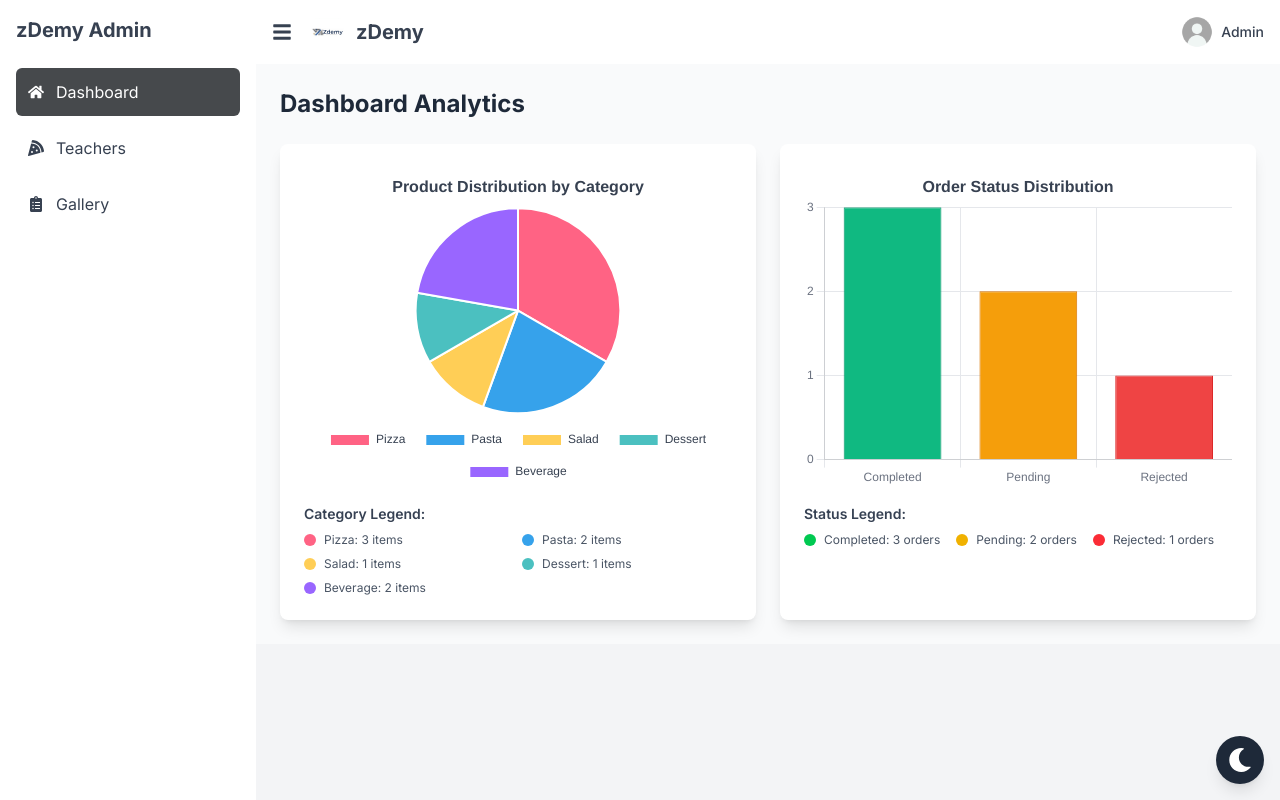
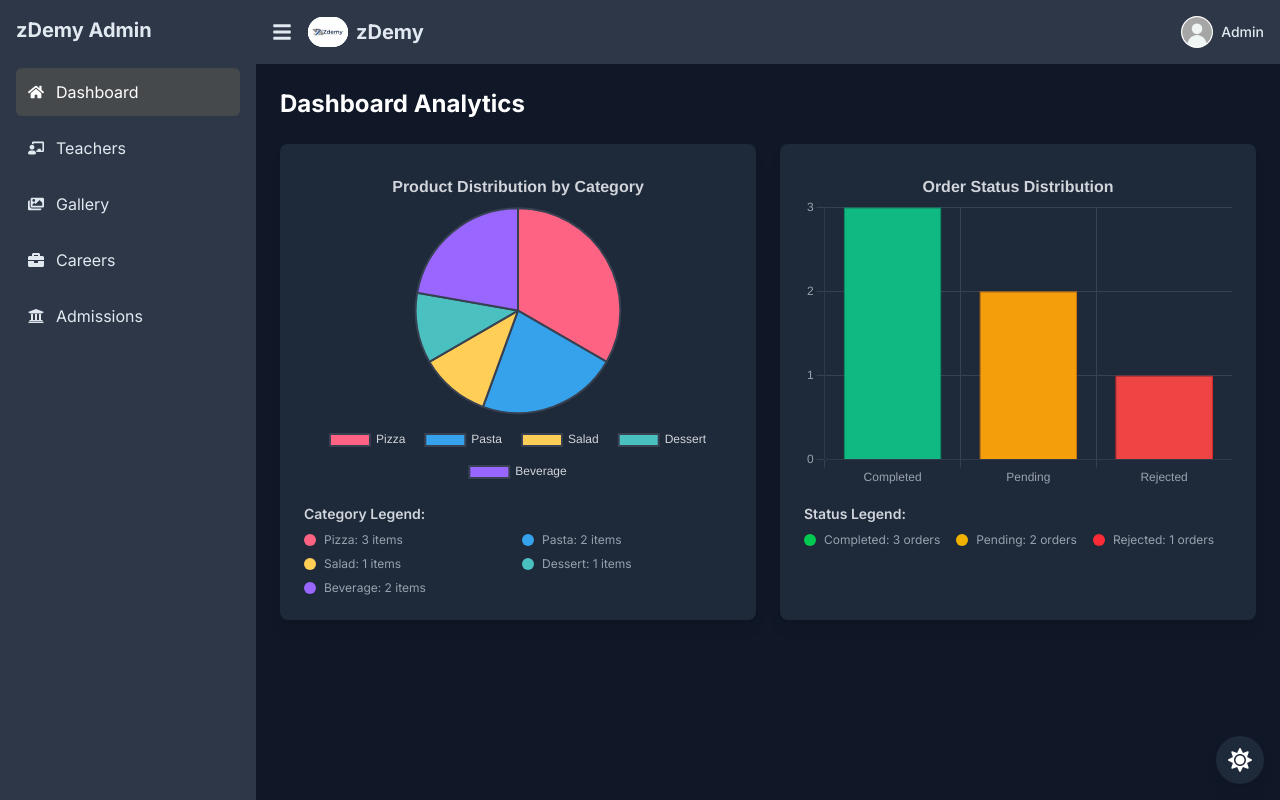
Before and after one commit to hayyantahirr/admin-zdemy, a Next.js app: page / in a window 1280 px wide. Built offline with nearby package versions, Linux system fonts and the light colour scheme.

Commit message:
Admin panels UI editted

```diff
--- a/components/AdminAddMenu.jsx
+++ b/components/AdminAddMenu.jsx
@@ -2,7 +2,6 @@
 
 import React, { useState, useRef, useEffect } from "react";
 import axios from "axios";
-
 
 // Modal component for adding new menu items
 const AdminAddMenu = ({ isOpen, onClose }) => {
@@ -100,7 +99,7 @@ const AdminAddMenu = ({ isOpen, onClose }) => {
       }
 
       // Simulate adding product (no actual API call)
-      await new Promise(resolve => setTimeout(resolve, 1500));
+      await new Promise((resolve) => setTimeout(resolve, 1500));
 
       // Show success notification
       setNotification({
--- a/components/AdminCards.jsx
+++ b/components/AdminCards.jsx
@@ -19,7 +19,7 @@ const AdminCards = () => {
       item_price: 12.99,
       item_category: "Pizza",
       item_desc: "Classic pizza with tomato sauce, mozzarella, and fresh basil",
-      item_pic: "/api/placeholder/300/200"
+      item_pic: "/api/placeholder/300/200",
     },
     {
       id: 2,
@@ -27,7 +27,7 @@ const AdminCards = () => {
       item_price: 14.99,
       item_category: "Pizza",
       item_desc: "Pizza with pepperoni, tomato sauce, and mozzarella cheese",
-      item_pic: "/api/placeholder/300/200"
+      item_pic: "/api/placeholder/300/200",
     },
     {
       id: 3,
@@ -35,7 +35,7 @@ const AdminCards = () => {
       item_price: 8.99,
       item_category: "Salad",
       item_desc: "Fresh romaine lettuce with Caesar dressing and croutons",
-      item_pic: "/api/placeholder/300/200"
+      item_pic: "/api/placeholder/300/200",
     },
     {
       id: 4,
@@ -43,8 +43,8 @@ const AdminCards = () => {
       item_price: 16.99,
       item_category: "Pasta",
       item_desc: "Creamy pasta with bacon, eggs, and parmesan cheese",
-      item_pic: "/api/placeholder/300/200"
-    }
+      item_pic: "/api/placeholder/300/200",
+    },
   ];
 
   useEffect(() => {
--- a/components/AdminDash.jsx
+++ b/components/AdminDash.jsx
@@ -4,8 +4,8 @@ import React, { useState, useEffect } from "react";
 import { useTheme } from "./ThemeContext";
 import AdminSidebar from "./AdminSidebar";
 import AdminNav from "./AdminNav";
-import AdminOrderList from "./AdminOrderList";
-import AdminMenuItems from "./AdminMenuItems";
+import AdminOrderList from "./AdminGallery";
+import AdminMenuItems from "./AdminTeachers";
 import {
   Chart as ChartJS,
   CategoryScale,
--- a/components/AdminSidebar.jsx
+++ b/components/AdminSidebar.jsx
@@ -1,14 +1,27 @@
 "use client";
 
 import React, { useState, useEffect, useRef } from "react";
-import { FaHome, FaPizzaSlice, FaClipboardList, FaSignOutAlt, FaSearch, FaTimes } from "react-icons/fa";
+import {
+  FaHome,
+  FaPizzaSlice,
+  FaClipboardList,
+  FaSignOutAlt,
+  FaSearch,
+  FaTimes,
+  FaChalkboardTeacher,
+  FaImages,
+  FaBriefcase,
+  FaUniversity,
+} from "react-icons/fa";
 import { useRouter } from "next/navigation";
 
-const AdminSidebar = ({ showSidebar, setShowSidebar, setActiveComponent, activeComponent }) => {
-  const router = useRouter();
-  const [searchTerm, setSearchTerm] = useState("");
+const AdminSidebar = ({
+  showSidebar,
+  setShowSidebar,
+  setActiveComponent,
+  activeComponent,
+}) => {
   const sidebarRef = useRef(null);
-
 
   // Handle click outside to close sidebar on mobile
   useEffect(() => {
@@ -39,35 +52,46 @@ const AdminSidebar = ({ showSidebar, setShowSidebar, setActiveComponent, activeC
       className={`w-64 h-screen fixed md:relative transition-all duration-300 z-20 ${
         showSidebar ? "left-0" : "-left-64 md:left-0"
       }`}
-      style={{ backgroundColor: 'var(--sidebar-bg)' }}
+      style={{ backgroundColor: "var(--sidebar-bg)" }}
     >
       <div className="p-4">
         <div className="flex justify-between items-center mb-6">
-          <h2 className="text-xl font-bold" style={{ color: 'var(--sidebar-text)' }}>zDemy Admin</h2>
+          <h2
+            className="text-xl font-bold"
+            style={{ color: "var(--sidebar-text)" }}
+          >
+            zDemy Admin
+          </h2>
           {/* Close button - visible only on mobile */}
           <button
             className="md:hidden hover:opacity-80"
             onClick={() => setShowSidebar(false)}
             aria-label="Close Sidebar"
-            style={{ color: 'var(--sidebar-text)' }}
+            style={{ color: "var(--sidebar-text)" }}
           >
             <FaTimes size={20} />
           </button>
         </div>
 
-
-
         <nav>
           <ul className="space-y-2">
             <li>
               <button
-                onClick={() => setActiveComponent('dashboard')}
+                onClick={() => setActiveComponent("dashboard")}
                 className={`w-full flex items-center p-3 rounded-md transition-colors cursor-pointer ${
-                  activeComponent === 'dashboard' ? '' : 'hover:bg-white hover:bg-opacity-10'
+                  activeComponent === "dashboard"
+                    ? ""
+                    : "hover:bg-white hover:bg-opacity-10"
                 }`}
                 style={{
-                  backgroundColor: activeComponent === 'dashboard' ? 'var(--accent)' : 'transparent',
-                  color: activeComponent === 'dashboard' ? 'white' : 'var(--sidebar-text)',
+                  backgroundColor:
+                    activeComponent === "dashboard"
+                      ? "var(--accent)"
+                      : "transparent",
+                  color:
+                    activeComponent === "dashboard"
+                      ? "white"
+                      : "var(--sidebar-text)",
                 }}
               >
                 <FaHome className="mr-3" />
@@ -76,35 +100,99 @@ const AdminSidebar = ({ showSidebar, setShowSidebar, setActiveComponent, activeC
             </li>
             <li>
               <button
-                onClick={() => setActiveComponent('menu')}
+                onClick={() => setActiveComponent("menu")}
                 className={`w-full flex items-center p-3 rounded-md transition-colors cursor-pointer ${
-                  activeComponent === 'menu' ? '' : 'hover:bg-white hover:bg-opacity-10'
+                  activeComponent === "menu"
+                    ? ""
+                    : "hover:bg-white hover:bg-opacity-10"
                 }`}
                 style={{
-                  backgroundColor: activeComponent === 'menu' ? 'var(--accent)' : 'transparent',
-                  color: activeComponent === 'menu' ? 'white' : 'var(--sidebar-text)',
+                  backgroundColor:
+                    activeComponent === "menu"
+                      ? "var(--accent)"
+                      : "transparent",
+                  color:
+                    activeComponent === "menu"
+                      ? "white"
+                      : "var(--sidebar-text)",
                 }}
               >
-                <FaPizzaSlice className="mr-3" />
+                <FaChalkboardTeacher className="mr-3" />
                 <span>Teachers</span>
               </button>
             </li>
             <li>
               <button
-                onClick={() => setActiveComponent('orders')}
+                onClick={() => setActiveComponent("orders")}
                 className={`w-full flex items-center p-3 rounded-md transition-colors cursor-pointer ${
-                  activeComponent === 'orders' ? '' : 'hover:bg-white hover:bg-opacity-10'
+                  activeComponent === "orders"
+                    ? ""
+                    : "hover:bg-white hover:bg-opacity-10"
                 }`}
                 style={{
-                  backgroundColor: activeComponent === 'orders' ? 'var(--accent)' : 'transparent',
-                  color: activeComponent === 'orders' ? 'white' : 'var(--sidebar-text)',
+                  backgroundColor:
+                    activeComponent === "orders"
+                      ? "var(--accent)"
+                      : "transparent",
+                  color:
+                    activeComponent === "orders"
+                      ? "white"
+                      : "var(--sidebar-text)",
                 }}
               >
-                <FaClipboardList className="mr-3" />
+                <FaImages className="mr-3" />
+
                 <span>Gallery</span>
               </button>
             </li>
+            <li>
+              <button
+                onClick={() => setActiveComponent("orders")}
+                className={`w-full flex items-center p-3 rounded-md transition-colors cursor-pointer ${
+                  activeComponent === "orders"
+                    ? ""
+                    : "hover:bg-white hover:bg-opacity-10"
+                }`}
+                style={{
+                  backgroundColor:
+                    activeComponent === "orders"
+                      ? "var(--accent)"
+                      : "transparent",
+                  color:
+                    activeComponent === "orders"
+                      ? "white"
+                      : "var(--sidebar-text)",
+                }}
+              >
+                <FaBriefcase className="mr-3" />
 
+                <span>Careers </span>
+              </button>
+            </li>
+            <li>
+              <button
+                onClick={() => setActiveComponent("orders")}
+                className={`w-full flex items-center p-3 rounded-md transition-colors cursor-pointer ${
+                  activeComponent === "orders"
+                    ? ""
+                    : "hover:bg-white hover:bg-opacity-10"
+                }`}
+                style={{
+                  backgroundColor:
+                    activeComponent === "orders"
+                      ? "var(--accent)"
+                      : "transparent",
+                  color:
+                    activeComponent === "orders"
+                      ? "white"
+                      : "var(--sidebar-text)",
+                }}
+              >
+                <FaUniversity className="mr-3" />
+
+                <span>Admissions</span>
+              </button>
+            </li>
           </ul>
         </nav>
       </div>
--- a/components/AdminMenuItems.jsx
+++ b/components/AdminTeachers.jsx
@@ -4,7 +4,7 @@ import React, { useState } from "react";
 import AdminAddMenu from "./AdminAddMenu";
 import AdminCards from "./AdminCards";
 
-const AdminMenuItems = () => {
+const AdminTeachers = () => {
   // State to control modal visibility
   const [showModal, setShowModal] = useState(false);
 
@@ -15,13 +15,13 @@ const AdminMenuItems = () => {
           className="text-2xl font-bold "
           style={{ color: "var(--foreground)" }}
         >
-          Menu Items
+          Teachers
         </h2>
         <button
           className="bg-[var(--accent)] text-white px-4 py-2 rounded-md cursor-pointer hover:opacity-90"
           onClick={() => setShowModal(true)}
         >
-          Add Item
+          Add Teacher
         </button>
       </div>
 
@@ -29,16 +29,13 @@ const AdminMenuItems = () => {
         className="rounded-lg shadow p-4"
         style={{ backgroundColor: "var(--card-bg)", color: "var(--card-text)" }}
       >
-        <AdminCards/>
+        <AdminCards />
       </div>
 
       {/* Modal component for adding new menu items */}
-      <AdminAddMenu
-        isOpen={showModal}
-        onClose={() => setShowModal(false)}
-      />
+      <AdminAddMenu isOpen={showModal} onClose={() => setShowModal(false)} />
     </div>
   );
 };
 
-export default AdminMenuItems;
+export default AdminTeachers;
--- a/components/ThemeContext.js
+++ b/components/ThemeContext.js
@@ -1,6 +1,6 @@
 "use client";
 
-import React, { createContext, useState, useContext } from 'react';
+import React, { createContext, useState, useContext } from "react";
 
 // Create a context for theme management
 const ThemeContext = createContext();
@@ -8,11 +8,11 @@ const ThemeContext = createContext();
 // Create a provider component to wrap the application and provide theme state
 export const ThemeProvider = ({ children }) => {
   // State to hold the current theme (light or dark)
-  const [theme, setTheme] = useState('light');
+  const [theme, setTheme] = useState("dark");
 
   // Function to toggle the theme
   const toggleTheme = () => {
-    setTheme((prevTheme) => (prevTheme === 'light' ? 'dark' : 'light'));
+    setTheme((prevTheme) => (prevTheme === "dark" ? "light" : "dark"));
   };
 
   // Provide the theme and toggle function to children components
```
Also changed, not shown: components/AdminGallery.jsx (renamed from components/AdminOrderList.jsx).
